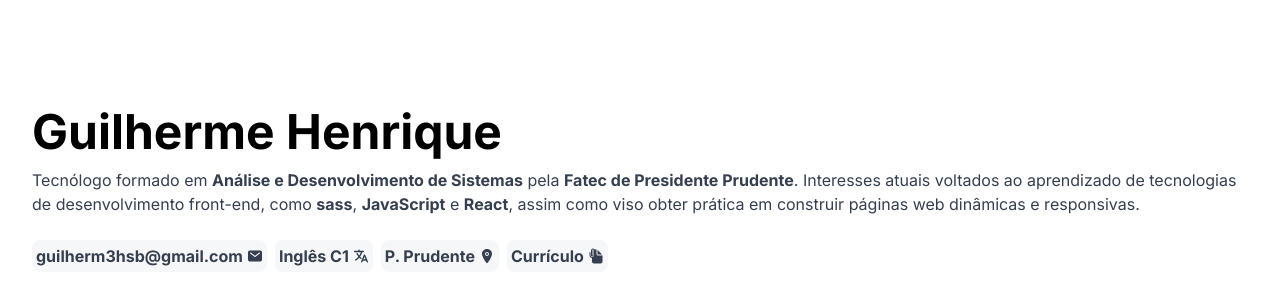
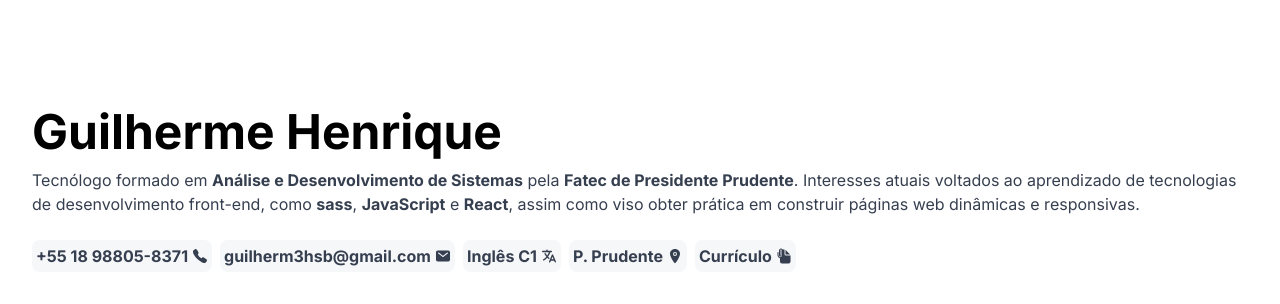
Before and after one commit to guilherm-hsbe/guilherm-hsbe, a plain HTML site: page index.html in a window 1280 px wide. Drawn offline with nearby package versions, Linux system fonts and the light colour scheme.

Commit message:
style(index): Atualiza seção sobre mim)

```diff
--- a/index.html
+++ b/index.html
@@ -16,7 +16,9 @@
 </head>
 <body>
     <main class="container">
-        <div>
+
+        <!-- about-me -->
+        <section>
             <div class="has-size-7 has-weight-bold has-text-black">Guilherme Henrique</div>
             <div>
                 Tecnólogo formado em <b>Análise e Desenvolvimento de Sistemas</b> pela <b>Fatec de Presidente Prudente</b>.
@@ -25,6 +27,11 @@
             </div>
 
             <div class="is-flex has-mt-6">
+                <div class="has-weight-bold has-p-1 has-bg-light is-rounded is-flex has-items-center has-mr-2">
+                    <span>+55 18 98805-8371</span>
+                    <ion-icon name="call" class="has-ml-1"></ion-icon>
+                </div>
+
                 <div class="has-weight-bold has-p-1 has-bg-light is-rounded is-flex has-items-center has-mr-2">
                     <span>guilherm3hsb@gmail.com</span>
                     <ion-icon name="mail" class="has-ml-1"></ion-icon>
@@ -40,12 +47,12 @@
                     <ion-icon name="location" class="has-ml-1"></ion-icon>
                 </div>
 
-                <div class="has-weight-bold has-p-1 has-bg-light is-rounded is-flex has-items-center has-mr-2">
+                <div class="has-weight-bold has-p-1 has-bg-light is-rounded is-flex has-items-center">
                     <span>Currículo</span>
                     <ion-icon name="document-attach" class="has-ml-1"></ion-icon>
                 </div>
             </div>
-        </div>
+        </section>
     </main>
 
     <script type="module" src="https://unpkg.com/ionicons@7.1.0/dist/ionicons/ionicons.esm.js"></script>
```
